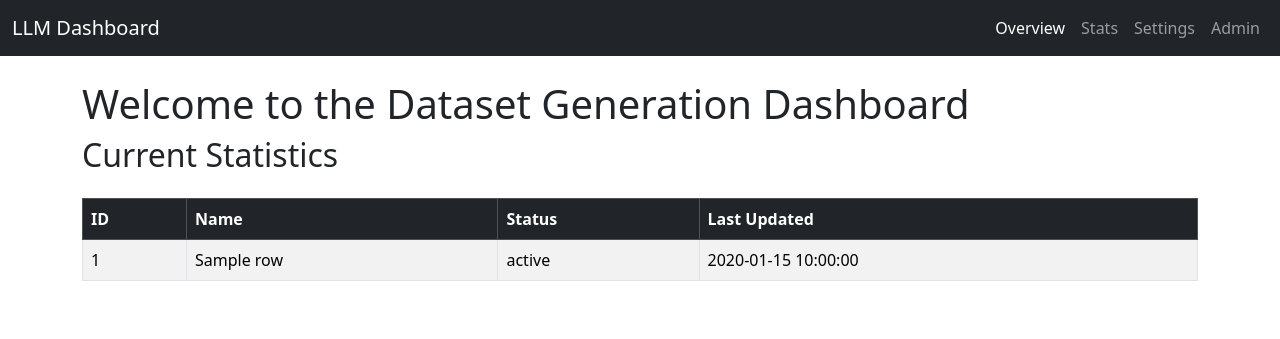
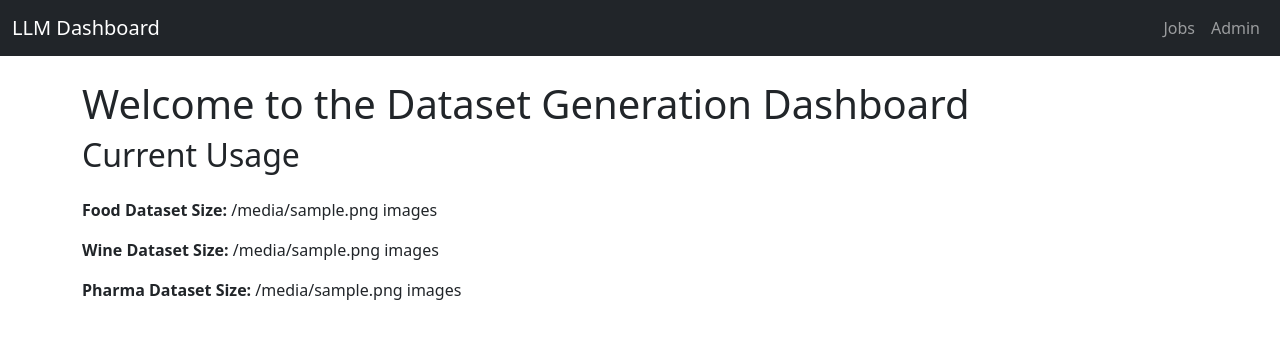
Before and after one commit to LennoxC/labeldetection-datagen-client, a Flask app: template src/templates/index.html in a window 1280 px wide. Shown: the top 339 px of the page. Run offline with Flask 3, Linux system fonts and the light colour scheme; the template is opened without the code that fills it: most values are stand-ins (such as "Sample title", 1, 10 or a date in 2020).

Commit message:
basic web UI

```diff
--- a/src/main.py
+++ b/src/main.py
@@ -1,12 +1,14 @@
 import os
 import models
 import redis
+import pymysql
 from flask import Flask, render_template, redirect, url_for
 from flask_admin import Admin
 from flask_admin.contrib.sqla import ModelView
 from tasks import data_processing
 from sqlalchemy.orm import configure_mappers
 from models import TrainingImagesView, ImagePromptsView
+
 
 sql_user = os.environ["MYSQL_USER"]
 sql_pwd = os.environ["MYSQL_PWD"]
@@ -31,7 +33,41 @@ admin.add_view(ModelView(models.SystemPrompts, models.db.session))
 
 @app.route("/")
 def index():
-    return render_template("index.html", title="Home", status_message="All systems go")
+    redis_client = redis.Redis(host='localhost', port=6379, db=2)
+    connection = pymysql.connect(
+        host="localhost",
+        user=os.environ["MYSQL_USER"],
+        password=os.environ["MYSQL_PWD"],
+        db=os.environ["MYSQL_DB"]
+    )
+    cursor = connection.cursor()
+
+    query = """
+            SELECT COUNT(*)
+            FROM training_images
+                     INNER JOIN applications
+                                ON applications.id = training_images.application_id
+            WHERE applications.name = %s \
+            """
+
+    categories = ['food', 'wine', 'pharma']
+    counts = {}
+
+    for category in categories:
+        cursor.execute(query, (category,))
+        counts[category] = cursor.fetchone()[0]
+
+    return render_template(
+        "index.html",
+        title="Home",
+        food_images=counts['food'],
+        wine_images=counts['wine'],
+        pharma_images=counts['pharma']
+    )
+
+@app.route("/jobs")
+def jobs():
+    return render_template("jobs.html")
 
 @app.route("/start-job", methods=["POST"])
 def start_job():
--- a/src/templates/admin/index.html
+++ b/src/templates/admin/index.html
@@ -2,4 +2,6 @@
 
 {% block body %}
 <h1>Admin Portal</h1>
+
+<a href="/">Home</a>
 {% endblock %}
--- a/src/templates/base.html
+++ b/src/templates/base.html
@@ -14,7 +14,7 @@
   <!-- Navbar -->
   <nav class="navbar navbar-expand-lg navbar-dark bg-dark fixed-top">
     <div class="container-fluid">
-      <a class="navbar-brand" href="#">LLM Dashboard</a>
+      <a class="navbar-brand" href="/">LLM Dashboard</a>
       <button class="navbar-toggler" type="button" data-bs-toggle="collapse" data-bs-target="#navbarNav"
               aria-controls="navbarNav" aria-expanded="false" aria-label="Toggle navigation">
         <span class="navbar-toggler-icon"></span>
@@ -22,15 +22,8 @@
 
       <div class="collapse navbar-collapse" id="navbarNav">
         <ul class="navbar-nav ms-auto">
-          <!-- Add more links as needed -->
           <li class="nav-item">
-            <a class="nav-link active" href="#">Overview</a>
-          </li>
-          <li class="nav-item">
-            <a class="nav-link" href="#">Stats</a>
-          </li>
-          <li class="nav-item">
-            <a class="nav-link" href="#">Settings</a>
+            <a class="nav-link" href="/jobs">Jobs</a>
           </li>
           <li class="nav-item">
             <a class="nav-link" href="/admin">Admin</a>
--- a/src/templates/index.html
+++ b/src/templates/index.html
@@ -2,33 +2,11 @@
 
 {% block content %}
   <h1>Welcome to the Dataset Generation Dashboard</h1>
-  <h2 class="mb-4">Current Statistics</h2>
+  <h2 class="mb-4">Current Usage</h2>
 
-    <!-- Data Table Placeholder -->
-    <div class="table-responsive">
-      <table class="table table-striped table-bordered table-hover">
-        <thead class="table-dark">
-          <tr>
-            <th>ID</th>
-            <th>Name</th>
-            <th>Status</th>
-            <th>Last Updated</th>
-            <!-- Add more columns as needed -->
-          </tr>
-        </thead>
-        <tbody>
-          {% for row in stats %}
-          <tr>
-            <td>{{ row.id }}</td>
-            <td>{{ row.name }}</td>
-            <td>{{ row.status }}</td>
-            <td>{{ row.updated_at }}</td>
-          </tr>
-          {% endfor %}
-        </tbody>
-      </table>
-    </div>
-
+  <p><strong>Food Dataset Size:</strong> {{food_images}} images</p>
+  <p><strong>Wine Dataset Size:</strong> {{wine_images}} images</p>
+  <p><strong>Pharma Dataset Size:</strong> {{pharma_images}} images</p>
 
 
 {% endblock %}
```
